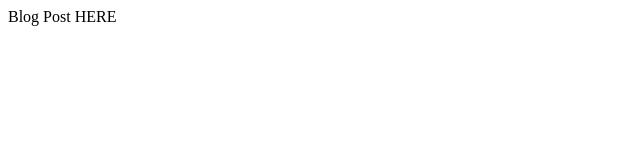
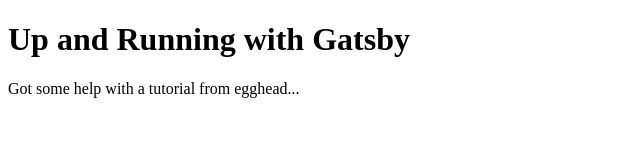
Before and after one commit to Noejoaquin/blog, a Gatsby site: page /programming/gatsby/getting_started in a window 1280 px wide. Shown: the whole page, without its empty margins (0-640 px from the left). Built offline with nearby package versions, Linux system fonts and the light colour scheme; Gatsby itself is replaced by a stand-in of ours.

Commit message:
update the template to show a blogpost

```diff
--- a/src/templates/blogPost.js
+++ b/src/templates/blogPost.js
@@ -1,12 +1,30 @@
 import React from 'react'
 import { graphql } from 'gatsby'
 
-const Template = (props) => {
+const Template = ({data}) => {
+  const { markdownRemark } = data;
+  const { title } = markdownRemark.frontmatter
+  const { html } = markdownRemark
   return (
     <div>
-      Blog Post HERE
+      <h1>{title}</h1>
+      <div
+        className="blogPost"
+        dangerouslySetInnerHTML={{__html: html}}
+      />
     </div>
   )
 }
 
+export const query = graphql`
+  query($pathSlug: String!) {
+    markdownRemark(frontmatter: { path: { eq: $pathSlug } }) {
+      html
+      frontmatter {
+        title
+      }
+    }
+  }
+`
+
 export default Template
```
